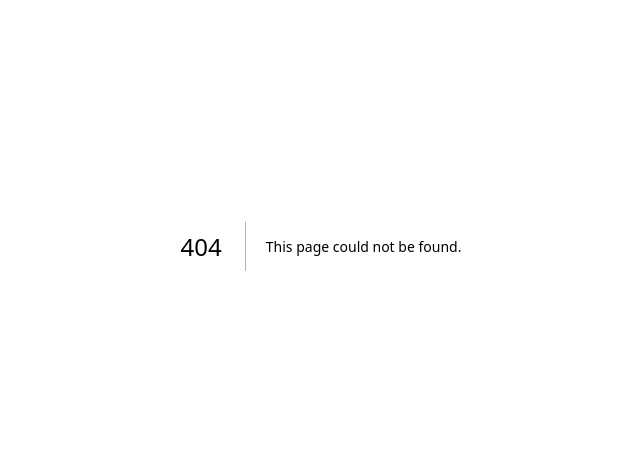
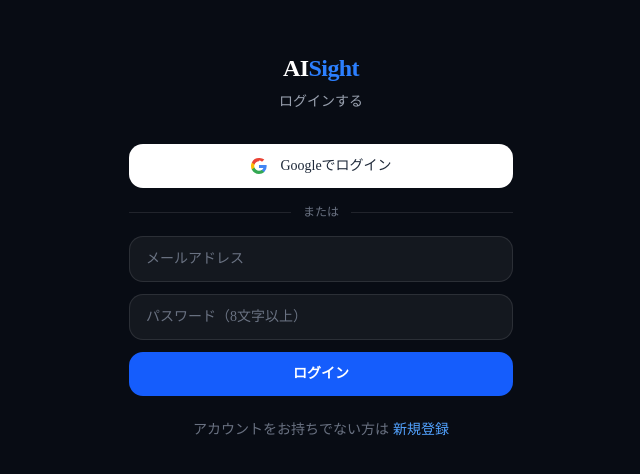
Before and after one commit to nodetechth/aisight, a Next.js app: page /login in a window 1280 px wide. Before the commit this address had no page. Shown: the part 154-628 px from the top of the page, without its empty margins (319-959 px from the left). Built offline with nearby package versions, Linux system fonts and the light colour scheme; no server answers.

Commit message:
feat: add login page and upgrade page

```diff
--- a/app/analyze/page.tsx
+++ b/app/analyze/page.tsx
@@ -180,9 +180,9 @@ export default function AnalyzePage() {
                           Perplexity AIに実際に質問し、あなたのサイトが引用されるか<br />
                           リアルタイムで検証します。最も直接的なAI可視性の指標です。
                         </p>
-                        <button className="text-xs text-blue-400 hover:text-blue-300 font-medium transition">
+                        <a href="/upgrade" className="text-xs text-blue-400 hover:text-blue-300 font-medium transition">
                           有料プランで確認する →
-                        </button>
+                        </a>
                       </div>
                     ) : (
                       <p className="text-xs text-gray-400 leading-relaxed">
--- /dev/null
+++ b/app/login/page.tsx
@@ -0,0 +1,111 @@
+"use client";
+import { useState } from "react";
+import { createClient } from "@/lib/supabase";
+import { useRouter } from "next/navigation";
+
+export default function LoginPage() {
+  const [email, setEmail] = useState("");
+  const [password, setPassword] = useState("");
+  const [isSignUp, setIsSignUp] = useState(false);
+  const [loading, setLoading] = useState(false);
+  const [message, setMessage] = useState("");
+  const router = useRouter();
+  const supabase = createClient();
+
+  const handleEmailAuth = async (e: React.FormEvent) => {
+    e.preventDefault();
+    setLoading(true);
+    setMessage("");
+    if (isSignUp) {
+      const { error } = await supabase.auth.signUp({ email, password });
+      if (error) setMessage(error.message);
+      else setMessage("確認メールを送信しました。メールをご確認ください。");
+    } else {
+      const { error } = await supabase.auth.signInWithPassword({ email, password });
+      if (error) setMessage("メールアドレスまたはパスワードが正しくありません");
+      else router.push("/analyze");
+    }
+    setLoading(false);
+  };
+
+  const handleGoogleLogin = async () => {
+    await supabase.auth.signInWithOAuth({
+      provider: "google",
+      options: { redirectTo: `${location.origin}/analyze` },
+    });
+  };
+
+  return (
+    <main className="min-h-screen bg-[#080C14] text-white flex items-center justify-center px-6">
+      <div className="w-full max-w-sm">
+        <div className="text-center mb-8">
+          <a href="/" className="text-2xl font-bold tracking-tight">
+            AI<span className="text-blue-500">Sight</span>
+          </a>
+          <p className="text-gray-400 mt-2 text-sm">
+            {isSignUp ? "アカウントを作成する" : "ログインする"}
+          </p>
+        </div>
+
+        <button
+          onClick={handleGoogleLogin}
+          className="w-full flex items-center justify-center gap-3 px-4 py-3 rounded-xl bg-white text-gray-800 font-medium text-sm hover:bg-gray-100 transition mb-4"
+        >
+          <svg width="18" height="18" viewBox="0 0 18 18">
+            <path fill="#4285F4" d="M16.51 8H8.98v3h4.3c-.18 1-.74 1.48-1.6 2.04v2.01h2.6a7.8 7.8 0 0 0 2.38-5.88c0-.57-.05-.66-.15-1.18z"/>
+            <path fill="#34A853" d="M8.98 17c2.16 0 3.97-.72 5.3-1.94l-2.6-2.01c-.72.48-1.63.77-2.7.77-2.08 0-3.84-1.4-4.47-3.29H1.82v2.07A8 8 0 0 0 8.98 17z"/>
+            <path fill="#FBBC05" d="M4.51 10.53c-.16-.48-.25-.99-.25-1.53s.09-1.05.25-1.53V5.4H1.82A8 8 0 0 0 .98 9c0 1.29.31 2.51.84 3.6l2.69-2.07z"/>
+            <path fill="#EA4335" d="M8.98 3.58c1.17 0 2.23.4 3.06 1.2l2.3-2.3A8 8 0 0 0 8.98 1a8 8 0 0 0-7.16 4.4l2.69 2.07c.63-1.89 2.39-3.29 4.47-3.29z"/>
+          </svg>
+          Googleでログイン
+        </button>
+
+        <div className="flex items-center gap-3 mb-4">
+          <div className="flex-1 h-px bg-white/10" />
+          <span className="text-xs text-gray-500">または</span>
+          <div className="flex-1 h-px bg-white/10" />
+        </div>
+
+        <form onSubmit={handleEmailAuth} className="flex flex-col gap-3">
+          <input
+            type="email"
+            value={email}
+            onChange={e => setEmail(e.target.value)}
+            placeholder="メールアドレス"
+            required
+            className="px-4 py-3 rounded-xl bg-white/5 border border-white/10 text-white placeholder-gray-500 focus:outline-none focus:border-blue-500 transition text-sm"
+          />
+          <input
+            type="password"
+            value={password}
+            onChange={e => setPassword(e.target.value)}
+            placeholder="パスワード（8文字以上）"
+            required
+            className="px-4 py-3 rounded-xl bg-white/5 border border-white/10 text-white placeholder-gray-500 focus:outline-none focus:border-blue-500 transition text-sm"
+          />
+          <button
+            type="submit"
+            disabled={loading}
+            className="py-3 bg-blue-600 hover:bg-blue-500 disabled:opacity-40 rounded-xl font-bold text-sm transition"
+          >
+            {loading ? "処理中..." : isSignUp ? "アカウントを作成" : "ログイン"}
+          </button>
+        </form>
+
+        {message && (
+          <p className="mt-4 text-sm text-center text-yellow-400">{message}</p>
+        )}
+
+        <p className="mt-6 text-center text-sm text-gray-500">
+          {isSignUp ? "すでにアカウントをお持ちの方は" : "アカウントをお持ちでない方は"}
+          <button
+            onClick={() => { setIsSignUp(!isSignUp); setMessage(""); }}
+            className="text-blue-400 hover:text-blue-300 ml-1"
+          >
+            {isSignUp ? "ログイン" : "新規登録"}
+          </button>
+        </p>
+      </div>
+    </main>
+  );
+}
--- /dev/null
+++ b/app/upgrade/page.tsx
@@ -0,0 +1,73 @@
+"use client";
+import { useRouter } from "next/navigation";
+
+export default function UpgradePage() {
+  const router = useRouter();
+
+  return (
+    <main className="min-h-screen bg-[#080C14] text-white px-6 py-16">
+      <nav className="fixed top-0 left-0 right-0 z-50 flex items-center justify-between px-8 py-4 bg-[#080C14]/90 backdrop-blur border-b border-white/5">
+        <a href="/" className="text-xl font-bold tracking-tight">
+          AI<span className="text-blue-500">Sight</span>
+        </a>
+      </nav>
+
+      <div className="max-w-xl mx-auto pt-16 text-center">
+        {/* ヘッダー */}
+        <div className="inline-flex items-center gap-2 px-4 py-1.5 rounded-full border border-blue-500/30 bg-blue-500/10 text-blue-400 text-xs mb-8">
+          🔒 Proプラン限定機能
+        </div>
+        <h1 className="text-4xl font-black tracking-tight mb-4">
+          AIに引用されているか、<br />今すぐ確かめる。
+        </h1>
+        <p className="text-gray-400 mb-12">
+          ChatGPT・Perplexityに実際に質問を投げ、<br />
+          あなたのサイトが引用されるかをリアルタイムで検証します。
+        </p>
+
+        {/* Why it matters */}
+        <div className="grid grid-cols-1 gap-4 mb-12 text-left">
+          {[
+            ["🤖", "リアルタイム検証", "実際のAIエンジンに質問を投げて、あなたのサイトが回答に含まれるかを直接確認します。"],
+            ["📈", "改善を数値で確認", "サイトを改善した後に再診断することで、AIへの可視性が上がったかを追跡できます。"],
+            ["🏆", "競合との差を把握", "競合サイトのAI引用スコアと比較して、今何が足りないかを明確にします。"],
+          ].map(([icon, title, desc]) => (
+            <div key={title} className="flex gap-4 p-5 rounded-2xl bg-white/3 border border-white/5">
+              <div className="text-2xl">{icon}</div>
+              <div>
+                <div className="font-bold mb-1">{title}</div>
+                <div className="text-sm text-gray-400">{desc}</div>
+              </div>
+            </div>
+          ))}
+        </div>
+
+        {/* 料金 */}
+        <div className="p-8 rounded-2xl bg-white/3 border border-blue-500/20 mb-8">
+          <div className="text-5xl font-black mb-2">¥980<span className="text-xl font-normal text-gray-400">/月</span></div>
+          <p className="text-gray-400 text-sm mb-6">いつでもキャンセル可能</p>
+          <ul className="text-sm text-left space-y-3 mb-8">
+            {[
+              "AI引用チェック（Perplexity AIによるリアルタイム検証）",
+              "5指標スコア診断（無制限）",
+              "月次スコア履歴グラフ",
+              "改善アクションプラン",
+            ].map(item => (
+              <li key={item} className="flex items-start gap-2">
+                <span className="text-green-400 mt-0.5">✓</span>
+                <span className="text-gray-300">{item}</span>
+              </li>
+            ))}
+          </ul>
+          <button
+            onClick={() => router.push("/login")}
+            className="w-full py-4 bg-blue-600 hover:bg-blue-500 rounded-xl font-bold text-lg transition"
+          >
+            Proプランを始める →
+          </button>
+          <p className="text-xs text-gray-600 mt-3">まずはアカウント登録から。決済はStripeで安全に処理されます。</p>
+        </div>
+      </div>
+    </main>
+  );
+}
--- /dev/null
+++ b/lib/supabase.ts
@@ -0,0 +1,7 @@
+import { createBrowserClient } from "@supabase/ssr";
+
+export const createClient = () =>
+  createBrowserClient(
+    process.env.NEXT_PUBLIC_SUPABASE_URL!,
+    process.env.NEXT_PUBLIC_SUPABASE_ANON_KEY!
+  );
--- a/package.json
+++ b/package.json
@@ -9,6 +9,7 @@
     "lint": "eslint"
   },
   "dependencies": {
+    "@supabase/ssr": "^0.9.0",
     "@supabase/supabase-js": "^2.99.3",
     "class-variance-authority": "^0.7.1",
     "clsx": "^2.1.1",
```
Also changed, not shown: 1 other file (tests, documents, lock files or other folders).
